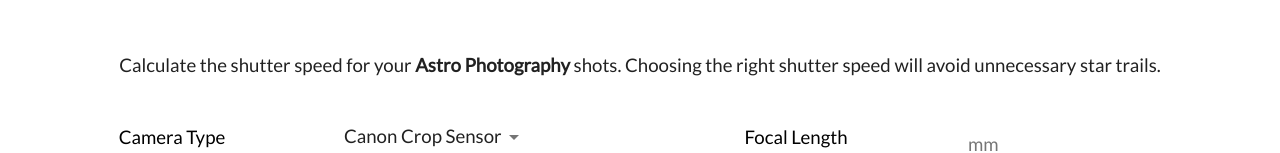
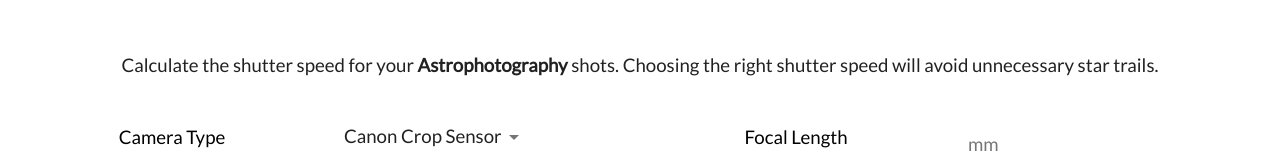
Before and after one commit to chilupa/500th-rule-of-photography, a Gatsby site: page / in a window 1280 px wide. Shown: the part 201-354 px from the top of the page. Built offline with nearby package versions, Linux system fonts and the light colour scheme; Gatsby itself is replaced by a stand-in of ours.

Commit message:
Change description of the app

```diff
--- a/src/components/CameraSettings/CameraSettings.js
+++ b/src/components/CameraSettings/CameraSettings.js
@@ -52,7 +52,7 @@ const CameraSettings = () => {
       </Grid>
       <Grid item xs={12}>
         <Typography variant="body1" color="textPrimary" align="center">
-          Calculate the shutter speed for your <b>Astro Photography</b> shots.
+          Calculate the shutter speed for your <b>Astrophotography</b> shots.
           Choosing the right shutter speed will avoid unnecessary star trails.
         </Typography>
       </Grid>
```
